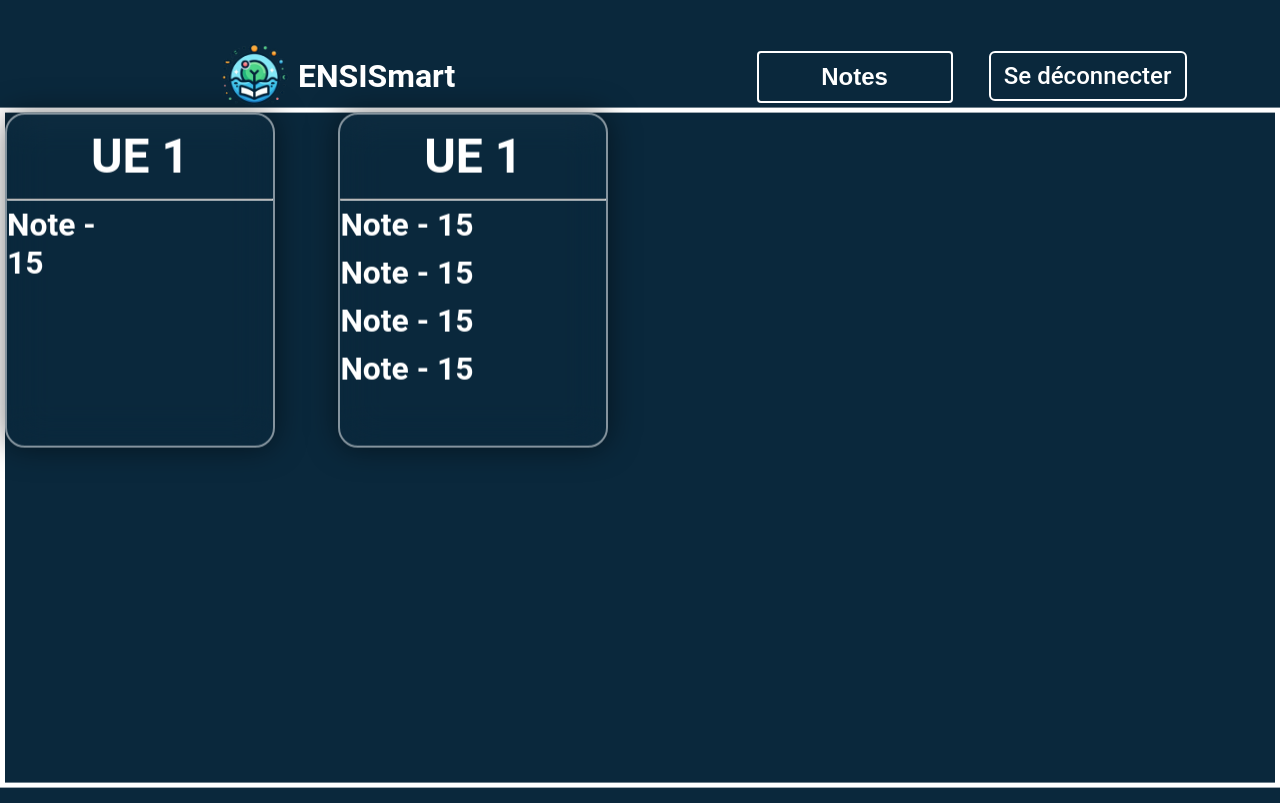
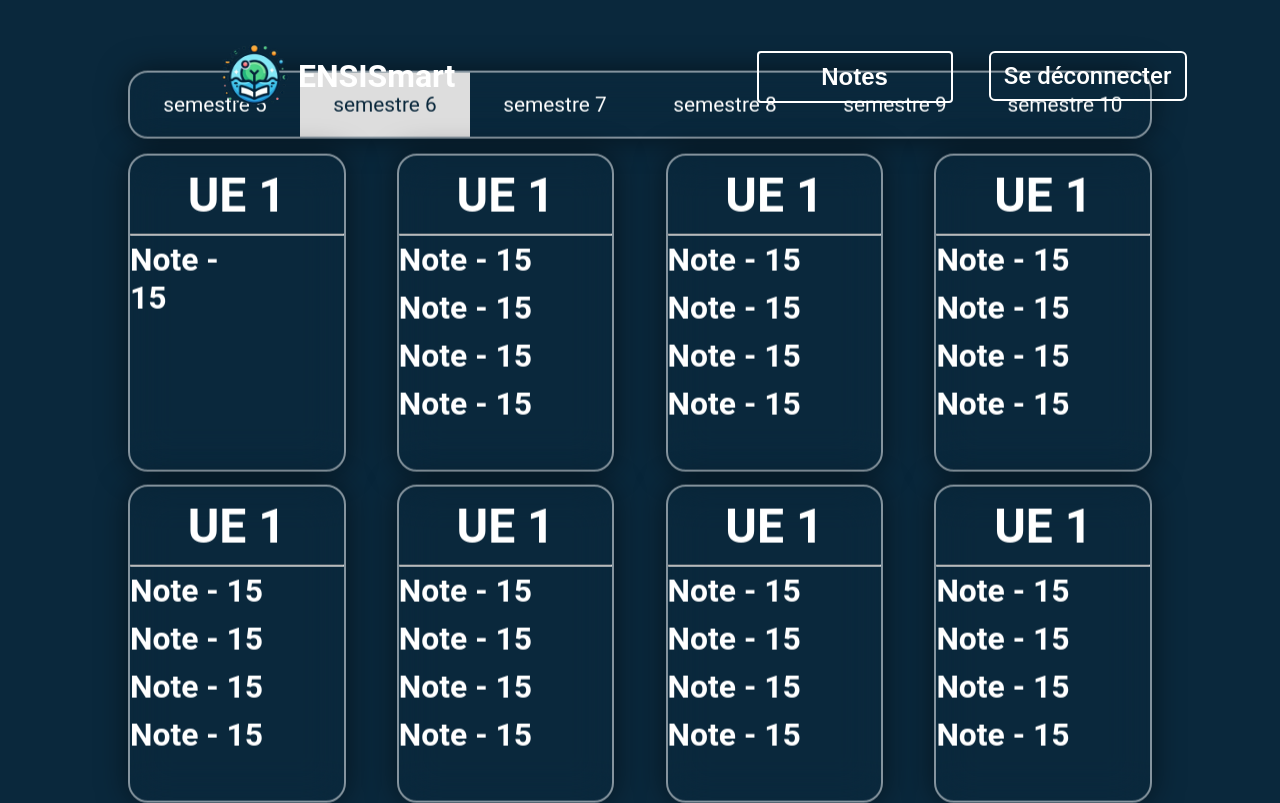
Before and after one commit to lexi9999/ProjetPronote, a Django app: page /notes/ in a window 1280 px wide. Run offline with Django 5.2, Linux system fonts and the light colour scheme.

Commit message:
dashboard eleve

```diff
--- a/Notes/static/main_note_styling.css
+++ b/Notes/static/main_note_styling.css
@@ -18,11 +18,41 @@ li {
 }
 
 .view-container {
-    position: absolute;
-    border: solid #fff 5px;
-    width: 100%;
-    height: 85%;
-    transform: translateY(7%);
+    grid-area: 2 / 1 / 10 / 2;
+}
+
+.semester.side-nav-bar {
+    justify-content: center; /* Center horizontally */
+    align-items: center; /* Center vertically */
+    text-align: center;
+    font-size: 1.3em;
+
+    display: grid;
+    grid-template-columns: repeat(6, 1fr);
+    grid-template-rows: 1fr;
+    grid-column-gap: 0px;
+    grid-row-gap: 0px;
+
+    border: solid #fff 2px;
+    border-radius: 20px;
+
+}
+
+.semester-link {
+    color: #fff; /* Example styling for links */
+    text-decoration: none;
+    padding: 20px;
+}
+
+.clicked-link {
+
+    background-color: #ddd;
+    color: #0a283c; /* Example hover effect */
+}
+
+.semester-link:hover {
+    background-color: #ddd;
+    color: #0a283c; /* Example hover effect */
 }
 
 .view-container {
@@ -30,7 +60,53 @@ li {
     grid-template-columns: repeat(4, 1fr);
     grid-template-rows: repeat(2, 1fr);
     grid-column-gap: 5%;
-    grid-row-gap: 0px;
+    grid-row-gap: 2%;
+    padding-left: 10%;
+    padding-right: 10%;
+
+}
+
+.view-parent {
+
+    width: 100%;
+    display: grid;
+    grid-template-columns: 1fr;
+    grid-template-rows: repeat(9, 1fr);
+    grid-column-gap: 0px;
+    grid-row-gap: 15px;
+    transform: translateY(5%);
+}
+
+.semester.side-nav-bar *{
+    text-decoration: none;
+
+}
+.semester.side-nav-bar {
+
+    margin-left: 10%;
+    margin-right: 10%;
+    grid-area: 1 / 1 / 2 / 2;
+
+
+    background: transparent;
+    border: 2px solid rgba(255, 255, 255, .5);
+    backdrop-filter: blur(20px);
+    box-shadow: 0 0 30px rgba(0, 0, 0, .5);
+    transition: .2s ease;
+}
+
+
+.main-view-container {
+    display: grid;
+    grid-template-columns: 1fr;
+    grid-template-rows: repeat(2, 1fr);
+    grid-column-gap: 0px;
+    grid-row-gap: px;
+}
+
+
+div.semester {
+
 }
 
 .UE-card {
--- a/Notes/templates/main_note.html
+++ b/Notes/templates/main_note.html
@@ -36,6 +36,17 @@
 
     </header>
 
+    <div class="view-parent">
+
+        <div class="semester side-nav-bar">
+            <a class="semester-link" href="#">semestre 5</a>
+            <a class="semester-link clicked-link" href="#">semestre 6</a>
+            <a class="semester-link" href="#">semestre 7</a>
+            <a class="semester-link" href="#">semestre 8</a>
+            <a class="semester-link" href="#">semestre 9</a>
+            <a class="semester-link" href="#">semestre 10</a>
+        </div>
+
         <div class="view-container">
 
             <div class=" UE-card">
@@ -64,8 +75,98 @@
                 </div>
             </div>
 
+            <div class=" UE-card">
+                <h2 class ="UE-title">
+                    UE 1
+                </h2>
+                <hr>
+                <div>
+                    <ul class="ul-note">
+                        <li><h3>Note - 15</h3><li>
+                        <li><h3>Note - 15</h3><li>
+                        <li><h3>Note - 15</h3><li>
+                        <li><h3>Note - 15</h3><li>
+                    </ul>
+                </div>
             </div>
 
+            <div class=" UE-card">
+                <h2 class ="UE-title">
+                    UE 1
+                </h2>
+                <hr>
+                <div>
+                    <ul class="ul-note">
+                        <li><h3>Note - 15</h3><li>
+                        <li><h3>Note - 15</h3><li>
+                        <li><h3>Note - 15</h3><li>
+                        <li><h3>Note - 15</h3><li>
+                    </ul>
+                </div>
+            </div>
+
+            <div class=" UE-card">
+                <h2 class ="UE-title">
+                    UE 1
+                </h2>
+                <hr>
+                <div>
+                    <ul class="ul-note">
+                        <li><h3>Note - 15</h3><li>
+                        <li><h3>Note - 15</h3><li>
+                        <li><h3>Note - 15</h3><li>
+                        <li><h3>Note - 15</h3><li>
+                    </ul>
+                </div>
+            </div>
+
+            <div class=" UE-card">
+                <h2 class ="UE-title">
+                    UE 1
+                </h2>
+                <hr>
+                <div>
+                    <ul class="ul-note">
+                        <li><h3>Note - 15</h3><li>
+                        <li><h3>Note - 15</h3><li>
+                        <li><h3>Note - 15</h3><li>
+                        <li><h3>Note - 15</h3><li>
+                    </ul>
+                </div>
+            </div>
+
+            <div class=" UE-card">
+                <h2 class ="UE-title">
+                    UE 1
+                </h2>
+                <hr>
+                <div>
+                    <ul class="ul-note">
+                        <li><h3>Note - 15</h3><li>
+                        <li><h3>Note - 15</h3><li>
+                        <li><h3>Note - 15</h3><li>
+                        <li><h3>Note - 15</h3><li>
+                    </ul>
+                </div>
+            </div>
+
+            <div class=" UE-card">
+                <h2 class ="UE-title">
+                    UE 1
+                </h2>
+                <hr>
+                <div>
+                    <ul class="ul-note">
+                        <li><h3>Note - 15</h3><li>
+                        <li><h3>Note - 15</h3><li>
+                        <li><h3>Note - 15</h3><li>
+                        <li><h3>Note - 15</h3><li>
+                    </ul>
+                </div>
+            </div>
+
+        </div>
+    </div>
 
 
 
```
Lines whose indentation alone changed are shown as unchanged.
